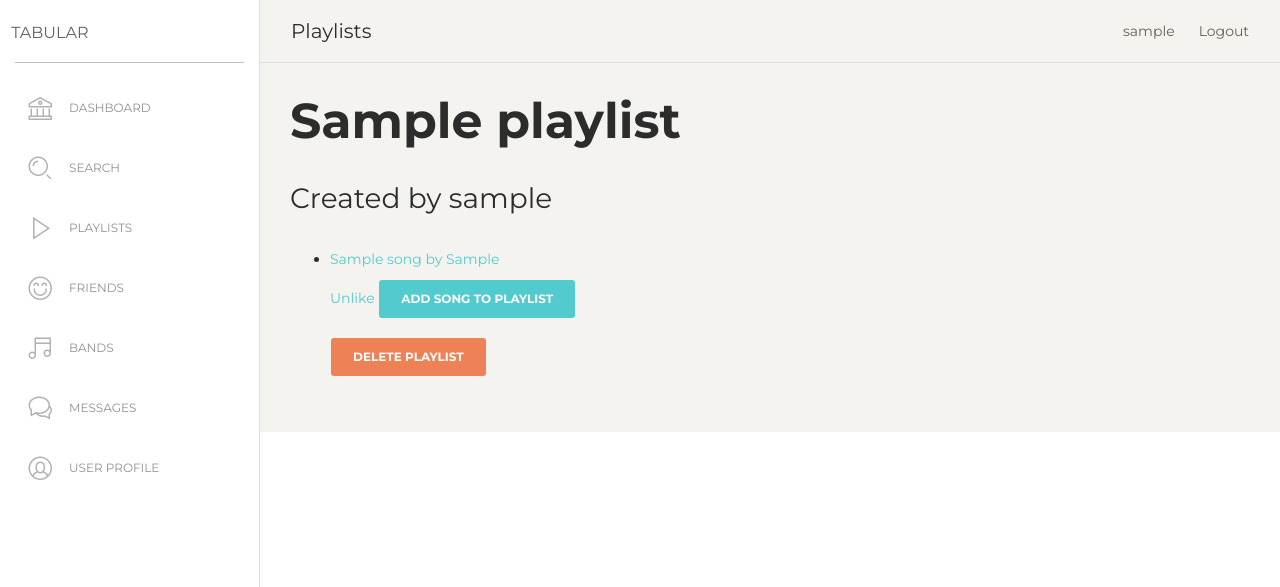
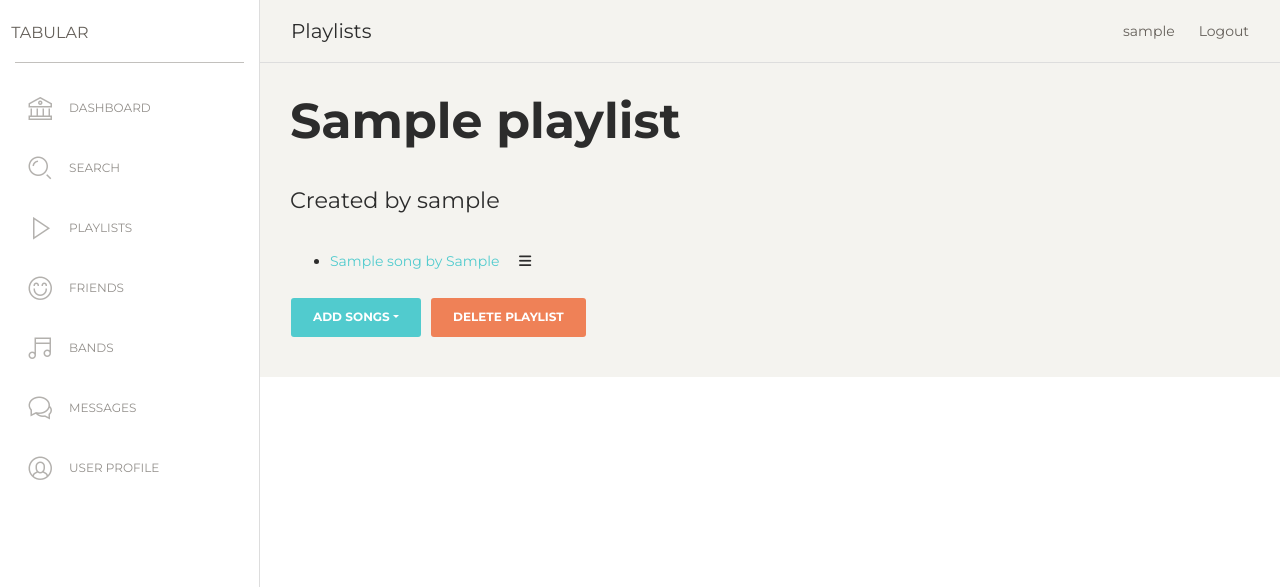
Before and after one commit to 15ogburnw/Capstone_1_Tabular, a Flask app: template templates/playlists/playlist.html in a window 1280 px wide. Shown: the top 587 px of the page. Run offline with Flask 2, Linux system fonts and the light colour scheme; the template is opened without the code that fills it: values that come from a table or form of the project are taken from there, others are empty; tables that the repository leaves empty hold one stand-in row (values such as "Sample post"); some libraries are stand-ins or nearby versions.

Commit message:
add/remove songs from playlists, fixed some styling

```diff
--- a/app.py
+++ b/app.py
@@ -390,6 +390,28 @@ def add_song_to_playlist():
     return redirect(request.referrer)
 
 
+@app.route('/playlists/<int:playlist_id>/remove-song', methods=["POST"])
+def remove_song_from_playlist(playlist_id):
+
+    if not g.user:
+        flash('Access Unauthorized! Please Login', 'danger')
+
+        return redirect('/')
+
+    songInfo = loads(request.json['json'])
+    print(songInfo)
+
+    playlist = Playlist.query.get_or_404(playlist_id)
+
+    if playlist.user_id != g.user.id:
+        flash("You may not remove a song from another user's playlist")
+        return redirect('/')
+
+    playlist.remove_song(songInfo['id'])
+    db.session.commit()
+
+    return redirect(request.referrer)
+
 # *****************
 # API ENDPOINTS
 # ****************
@@ -420,7 +442,7 @@ def get_users():
         users = User.query.all()
 
     # Remove currently logged in user from the list of users
-    if g.user in users:
+    if g.user and g.user in users:
         idx = users.index(g.user)
         users.pop(idx)
 
@@ -431,3 +453,22 @@ def get_users():
         users = []
 
     return jsonify(users)
+
+
+@app.route('/api/songs/<int:song_id>/playlists')
+def get_playlists_for_song(song_id):
+    """
+    Returns a list of id's for all current user's playlists that a song is present in
+    """
+    if not g.user:
+        playlistIds = []
+
+    song = Song.query.filter(Song.id == song_id).one_or_none()
+
+    if song:
+        playlistIds = [playlist.id
+                       for playlist in song.playlists if playlist.creator.id == g.user.id]
+    else:
+        playlistIds = []
+
+    return jsonify(playlistIds)
--- a/static/js/playlists.js
+++ b/static/js/playlists.js
@@ -1,6 +1,6 @@
 $(document).ready(function () {
-  const $songsList = $(".songs-list");
-  const $likedSongs = $(".liked-songs");
+  const $songsList = $("#songs-list");
+  const $likedSongs = $("#liked-songs");
 
   if ($likedSongs.length > 0) {
     $likedSongs.on("click", ".like", removeLike);
@@ -12,6 +12,7 @@ $(document).ready(function () {
 
   async function toggleLike(e) {
     e.preventDefault();
+    console.log("clicked");
     const songInfo = $(this).attr("data-song-info");
     const isLiked = $(this).attr("data-is-liked");
 
@@ -35,6 +36,6 @@ $(document).ready(function () {
     const resp = await axios.post("http://localhost:5000/users/likes", {
       json: songInfo,
     });
-    $(this).parent().remove();
+    $(this).closest("li").remove();
   }
 });
--- a/static/js/search.js
+++ b/static/js/search.js
@@ -1,6 +1,5 @@
-// const BASE_URL = "http://localhost:5000/";
-
 $(document).ready(function () {
+  const BASE_URL = "http://localhost:5000";
   const $searchForm = $("#search-form");
   const $searchBtn = $("#search-button");
   const $searchInput = $("#search-input");
@@ -176,7 +175,6 @@ $(document).ready(function () {
     //Get the HTML for each user and append it to the results section
     for (let user of users) {
       user = JSON.parse(user);
-      console.log(user);
       html = getUserHTML(user);
       $resultsList.append(html);
     }
--- a/static/js/songs.js
+++ b/static/js/songs.js
@@ -1,5 +1,118 @@
-const BASE_URL = "http://localhost:5000";
+$(document).ready(function () {
+  const BASE_URL = "http://localhost:5000";
 
+  // Event handler for when the modal is triggered
+  $("#addToPlaylist").on("show.bs.modal", async function (event) {
+    const $button = $(event.relatedTarget);
+    const songInfo = $button.data("song-info");
+    $("#add-song").data("song-info", songInfo);
+
+    // Get array of playlist IDs for playlists that contain this song from the API
+    const playlistIds = await getPlaylists(songInfo.id);
+
+    // Set title of modal to title and artist of song
+    const $modal = $(this);
+    $modal.find(".modal-title").text(songInfo.title + " by " + songInfo.artist);
+
+    // Get array of playlist checkboxes from the modal
+    const $playlists = $(".form-check");
+    let playlistId;
+
+    // Loop through array of playlist checkboxes
+    for (let playlist of $playlists) {
+      playlist.hidden = false;
+      // Get the playlist ID from the value of the checkbox
+      playlistId = JSON.parse(
+        $(playlist).find(".form-check-input").eq(0).val()
+      ).id;
+
+      // If the ID is present in the array of IDs retrieved from the API, hide it
+      if (playlistIds.includes(playlistId)) {
+        playlist.hidden = true;
+      }
+    }
+  });
+
+  // Event handler for when the modal is hidden
+  $("#addToPlaylist").on("hide.bs.modal", function () {
+    //Uncheck all checkboxes when the modal is hidden
+    $('input[name="playlist-box"]').each(function () {
+      $(this).prop("checked", false);
+    });
+  });
+
+  // Trigger submission of modal form of checkboxes; pass the submit function a songInfo object
+  // for the current song
+  $("#add-song").on("click", function () {
+    const songInfo = $(this).data("song-info");
+    $("#playlists-form").trigger("submit", songInfo);
+  });
+
+  // submission handling
+  $("#playlists-form").on("submit", async function (e, songInfo) {
+    e.preventDefault();
+    const playlists = [];
+
+    // create an array containing info about each playlist that was checked
+    $('input[name="playlist-box"]:checked').each(function () {
+      playlists.push(JSON.parse(this.value));
+    });
+
+    // create a JSON object with info about the song and all playlists that it will be added to
+    const json = JSON.stringify({
+      songInfo: songInfo,
+      playlists: playlists,
+    });
+
+    // Send a post request to the add song endpoint including the JSON object as data
+    const resp = await axios.post(`${BASE_URL}/playlists/add-song`, {
+      json: json,
+    });
+
+    // Hide the modal and uncheck all checkboxes
+    $("#addToPlaylist").modal("hide");
+    $('input[name="playlist-box"]').each(function () {
+      $(this).prop("checked", false);
+    });
+  });
+
+  // Click handling for removing a song from a playlist
+  $(".remove-song").on("click", async function (e) {
+    e.preventDefault();
+    songInfo = $(this).data("song-info");
+    playlistId = $(this).data("playlist-id");
+
+    // Create a JSON object with info about the song
+    const json = JSON.stringify(songInfo);
+
+    // Send a post request to remove the song, passing in the song info
+    const resp = await axios.post(
+      `${BASE_URL}/playlists/${playlistId}/remove-song`,
+      {
+        json: json,
+      }
+    );
+
+    // Remove the song from the DOM
+    $(this).closest("li").remove();
+
+    // If there are no songs remaining on the DOM, append a message above the songs list
+    if ($("#songs-list").children().length < 1) {
+      $("<h5>There are no songs in this playlist!</h5>").insertBefore(
+        $("#songs-list")
+      );
+    }
+  });
+
+  // Get an array of playlist IDs for all playlists that a song is in, given a song ID
+  async function getPlaylists(songId) {
+    resp = await axios.get(`${BASE_URL}/api/songs/${songId}/playlists`);
+    return resp.data;
+  }
+});
+
+// Generate a button to trigger the Add Song modal for each song, containing a data attribute
+// with info about the song
 function getModalBtn(song) {
   const songInfo = {
     id: song.id,
@@ -21,39 +134,3 @@ function getModalBtn(song) {
 
   return $btn;
 }
-
-$("#addToPlaylist").on("show.bs.modal", function (event) {
-  const $button = $(event.relatedTarget);
-  console.log($button);
-  const songInfo = $button.data("song-info");
-  console.log(songInfo);
-  $("#add-song").data("song-info", songInfo);
-  const $modal = $(this);
-  $modal.find(".modal-title").text(songInfo.title + " by " + songInfo.artist);
-});
-
-$("#add-song").on("click", function () {
-  const songInfo = $(this).data("song-info");
-  $("#playlists-form").trigger("submit", songInfo);
-});
-
-$("#playlists-form").on("submit", async function (e, songInfo) {
-  e.preventDefault();
-  const playlists = [];
-  $('input[name="playlist-box"]:checked').each(function () {
-    playlists.push(JSON.parse(this.value));
-  });
-  const json = {
-    songInfo: songInfo,
-    playlists: playlists,
-  };
-
-  const resp = await axios.post(`${BASE_URL}/playlists/add-song`, {
-    json: JSON.stringify(json),
-  });
-
-  $("#addToPlaylist").modal("hide");
-  $('input[name="playlist-box"]').each(function () {
-    $(this).prop("checked", false);
-  });
-});
--- a/templates/base.html
+++ b/templates/base.html
@@ -56,7 +56,7 @@ Coded by www.creative-tim.com
 
             <div class="form-check">
               <label class="form-check-label">
-                  <input class="form-check-input" type="checkbox" value="{{playlist.serialize()}}" id="playlist-{{playlist.id}}" name="playlist-box">
+                  <input class="form-check-input" type="checkbox" value="{{playlist.serialize()}}" name="playlist-box">
                   {{playlist.name}}
                   <span class="form-check-sign">
                       <span class="check"></span>
@@ -75,8 +75,11 @@ Coded by www.creative-tim.com
   </div>
   {%- endmacro %}
 
-  {% macro add_to_playlist(song) -%}
-  <button type="button" class="btn btn-primary" data-toggle="modal" data-target="#addToPlaylist" data-song-info="{{song.serialize()}}">Add Song to Playlist</button>
+  {% macro add_remove(song,user,playlist) -%}
+  <a type="button" class="dropdown-item" data-toggle="modal" data-target="#addToPlaylist" data-song-info="{{song.serialize()}}">Add Song to Playlist</a>
+  {% if playlist and user.id == playlist.creator.id%}
+  <a href="#" class="remove-song dropdown-item" data-song-info="{{song.serialize()}}" data-playlist-id="{{playlist.id}}">Remove From Playlist</a>
+  {% endif %}
   {% endmacro %}
 
   <script src="https://cdn.jsdelivr.net/npm/axios/dist/axios.min.js"></script>
--- a/templates/playlists/playlist.html
+++ b/templates/playlists/playlist.html
@@ -1,6 +1,6 @@
 {% extends 'home.html' %}
 
-{% from 'base.html' import add_to_playlist, song_modal%}
+{% from 'base.html' import add_remove, song_modal%}
 
 
 {% block panel_title %} <p class="navbar-brand">Playlists</p> {% endblock %}
@@ -8,37 +8,62 @@
 {% block panel_content %}
 
 <h1 class="title">{{playlist.name}}</h1>
-<h3>Created by {{playlist.creator.username}}</h3>
+<h3><small>Created by {{playlist.creator.username}}</small></h3>
 
-<ul class="songs-list">
+{% if playlist.songs | length < 1 %}
+<h5>There are no songs in this playlist! </h5>
+{% endif %}
+
+<ul id="songs-list">
+
 
     {% for song in playlist.songs %}
     <li>
         <a href="{{song.tab_url}}">{{song.title}} by {{song.artist}}</a>
+
+        <div class="btn-group dropright">
+            <a class="ml-3" type="button"  data-toggle="dropdown" aria-haspopup="true" aria-expanded="false">
+                <i class="fa-solid fa-bars"></i>
+            </a>
+            <div class="dropdown-menu">
+                {% if song in user.likes %}
+                <a href="#" class="like dropdown-item" data-is-liked='true' data-song-info = '{{song.serialize()}}'>Unlike</a>
+                {% else %}
+                <a href="#" class="like dropdown-item" data-is-liked="false" data-song-info = '{{song.serialize()}}'>Like</a>
+                {% endif %}
+                {{add_remove(song,user,playlist)}}
+            </div>
+        </div>
+
         <br>
-        {% if song in user.likes %}
-        <a href="#" class="like" data-is-liked='true' data-song-info = '{{song.serialize()}}'>Unlike</a>
-        {% else %}
-        <a href="#" class="like" data-is-liked="false" data-song-info = '{{song.serialize()}}'>Like</a>
-        {% endif %}
-        {{add_to_playlist(song)}}
+
+
     </li>
     {% endfor %}
 
-    {% if playlist.creator.id == user.id %}
-    <form action="{{url_for('delete_playlist',playlist_id=playlist.id)}}" method="post">
-        <button class="btn btn-danger">Delete Playlist</button>
-    </form>
+</ul>
 
-    {% endif %}
+{% if playlist.creator.id == user.id %}
+<form action="{{url_for('delete_playlist',playlist_id=playlist.id)}}" class="form-inline" method="post">
+    <div class="dropdown mr-2">
+        <button class="btn btn-primary dropdown-toggle" type="button" id="addSongs" data-toggle="dropdown" aria-haspopup="true" aria-expanded="false">
+          Add Songs
+        </button>
+        <div class="dropdown-menu" aria-labelledby="addSongs">
+          <a class="dropdown-item" href="{{url_for('search_page')}}">Search for Songs</a>
+          <a class="dropdown-item" href="{{url_for('show_playlist',playlist_id=0)}}">Add From Liked Songs</a>
+        </div>
+    </div>
+    <button type="submit" class="btn btn-danger">Delete Playlist</button>
+</form>
 
-</ul>
+{% endif %}
 
 {{song_modal(playlists=user.playlists)}}
 
 {% endblock %}
 
 {% block scripts %}
+<script src="../static/js/songs.js"></script>
 <script src="../static/js/playlists.js"></script>
-<script src="../static/js/songs.js"></script>
 {% endblock %}
```
Also changed, not shown: models.py (+7 -1 lines), templates/playlists/likes.html (+22 -3 lines), templates/users/current/my_playlists.html (+5 -3 lines).
